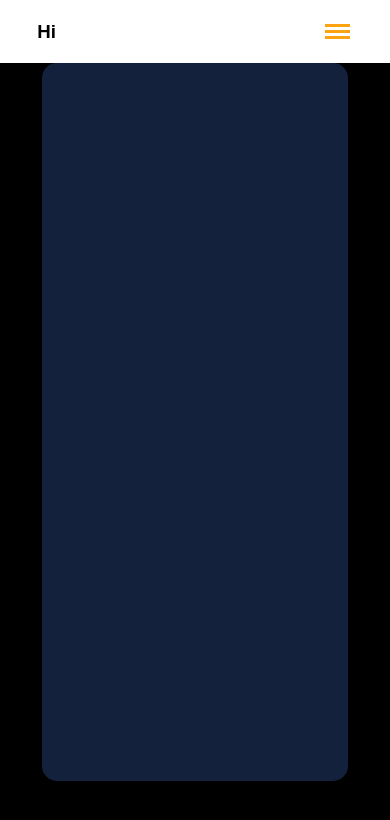
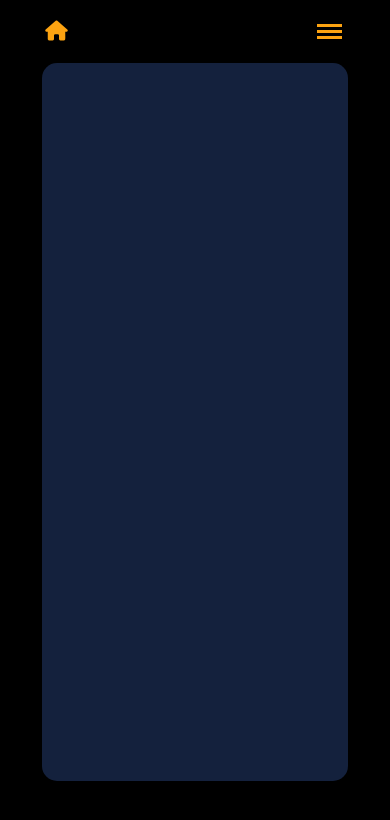
Before and after one commit to derricklai33/derrick-portfolio, a plain HTML site: page src/mainpage.html in a window 390 px wide. Drawn offline with Linux system fonts and the light colour scheme.

Commit message:
Completed implementation of mobile navbar (with basic javascript for onclick effect) and basic template for browser version,

```diff
--- a/src/mainpage.html
+++ b/src/mainpage.html
@@ -7,10 +7,11 @@
     <link rel="stylesheet" href="style/style.css">
 </head>
 <body>
+
         <!-- Responsive side navbar -->
-            <nav>
-                <div class="placeholder">
-                    <h3>Hi</h3>
+        <nav class="navbar">
+            <div class="home-button">
+                <a href="index.html"><i class="fas fa-home"></i></a>
             </div>
             <ul class="nav-links">
                 <li>
@@ -26,6 +27,7 @@
                     <a href ="">Contact</a>
                 </li>
             </ul>
+            <!-- "Burger" icon set up -->
             <div class="burger">
                 <div></div>
                 <div></div>
@@ -38,4 +40,11 @@
         </div>
 
 </body>
+
+<!-- Script for enabling fontawesome -->
+<footer>
+    <script src="https://kit.fontawesome.com/66bb1ac1cf.js" crossorigin="anonymous"></script>
+    <script src="style/javascript/animation.js"></script>
+</footer>
+</body>
 </html>
--- /dev/null
+++ b/src/style/javascript/animation.js
@@ -0,0 +1,10 @@
+const navSilde = () => {
+    const burger = document.querySelector('.burger');
+    const nav = document.querySelector('.nav-links');
+
+    burger.addEventListener('click',() => {
+        nav.classList.toggle('nav-active');
+    });
+}
+
+navSilde();
--- a/src/style/mainpage.scss
+++ b/src/style/mainpage.scss
@@ -1,15 +1,14 @@
-nav {
+.navbar {
     display: flex;
     justify-content: space-around;
     align-items: center;
     min-height: 7.5vh;
-    background-color: white;
+    background-color: $orange-web;
     font-family: $font-2;
 
     .nav-links   {
         display: flex;
         justify-content: space-around;
-        width: 30%;
 
         li  {
             list-style: none;
@@ -18,24 +17,86 @@ nav {
         a   {
             color: white;
             text-decoration: none;
+            letter-spacing: 2px;
+            font-weight: bold;
+            font-size: 14px;
+            text-transform: uppercase;
         }
     }
 
-    .burger div {
-        width: 25px;
-        height: 3px;
-        margin: 3px;
-        background-color: $orange-web;
+    .burger {
+        display: none;
+        cursor: pointer;
+
+        div {
+            width: 25px;
+            height: 3px;
+            margin: 3px;
+            background-color: $black;
+        }
+    }
+}
+
+.home-button    {
+    i  {
+        color: $white;
+        font-size: 20px;
     }
 }
 
 .mainpage-container {
-    display:flex;
+    display: flex;
     flex-direction: column;
     background-color: $oxford-blue;
-    margin: 0 5vh 7.5vh 5vh;
+    margin: 7.5vh 5vh;
     border-radius: 15px;
     min-height: 85vh;
+}
 
+@media screen and (max-width:750px){
+    body    {
+        overflow-x: hidden;
+    }
 
+    .mainpage-container {
+        margin: 0 5vh 7.5vh 5vh;
+    }
+
+    .navbar  {
+        background-color: $black;
+
+        .burger {
+            display: block;
+            margin-left: 40vw;
+
+            div {
+                background-color: $orange-web;
+            }
+        }
+    }
+
+    .home-button  {
+        i  {
+            color: $orange-web;
+            font-size: 20px;
+        }
+    }
+
+    .nav-links  {
+        position: fixed;
+        right: 0px;
+        height: 92.5vh;
+        top: 7.5vh;
+        background-color: $orange-web;
+        display: flex;
+        flex-direction: column;
+        align-items: center;
+        width: 100%;
+        transform: translateX(100%);
+        transition: transform 0.5s ease-in;
+    }
 }
+
+.nav-active {
+    transform: translateX(0%);
+}
```
Also changed, not shown: src/index.html (+1 -1 lines), src/style/style.css, 1 other file. Lines whose indentation alone changed are shown as unchanged.
